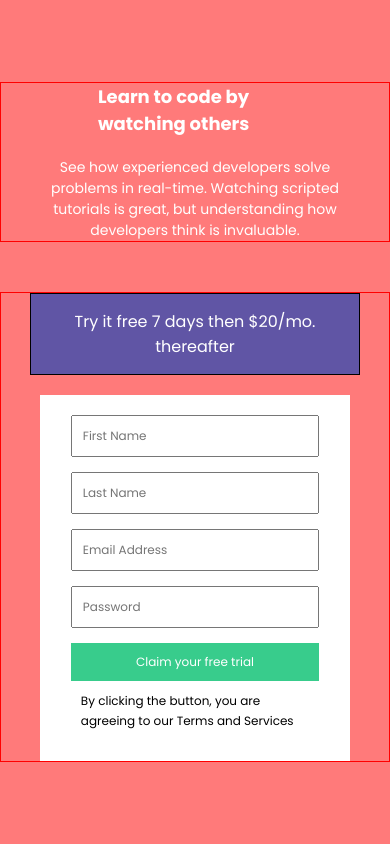
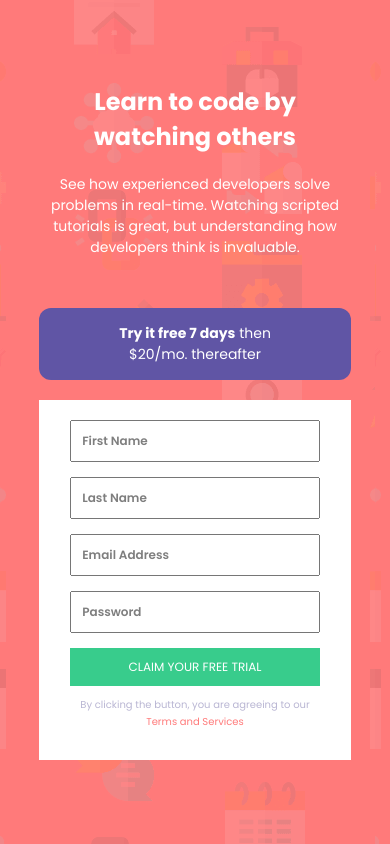
Before and after one commit to vikramvi/Intro-component-with-sign-up-form, a plain HTML site: page index.html in a window 390 px wide. Drawn offline with Linux system fonts and the light colour scheme.

Commit message:
mobile layout styling is completed

```diff
--- a/index.html
+++ b/index.html
@@ -34,7 +34,7 @@
     <!-- Componet 2 -->
     <article class="user-input">
       <h3 class="user-input__title">
-        Try it free 7 days then $20/mo. thereafter
+        <span>Try it free 7 days</span> then $20/mo. thereafter
       </h3>
 
       <form class="user-input__form">
--- a/styles/style.css
+++ b/styles/style.css
@@ -63,11 +63,6 @@ p {
   line-height: 1.7;
 }
 
-.product-info,
-.user-input {
-  border: 1px solid red;
-}
-
 /* ----------- ----------- ----------- ----------- ----------- ------------ */
 /* --------------------------- specific styling --------------------------- */
 /* ----------- ----------- ----------- ----------- ----------- ------------ */
@@ -76,6 +71,7 @@ body {
   display: flex;
   justify-content: center;
   align-items: center;
+  background-image: url("../images/bg-intro-mobile.png");
 }
 
 /* ----------- ----------- ----------- mobile first approach ----------- ----------- ----------- */
@@ -102,13 +98,16 @@ body {
     "product-info__description";
   justify-items: center;
   gap: 2rem;
+
+  padding-top: 8rem;
 }
 
 .product-info__title {
-  width: 50%;
-  font-size: 1.8rem;
+  width: 70%;
+  font-size: 2.4rem;
   font-weight: var(--fw-700);
   color: white;
+  text-align: center;
 }
 
 .product-info__description {
@@ -127,16 +126,23 @@ body {
     "user-input__form";
   gap: 2rem;
   justify-items: center;
+
+  padding-bottom: 8rem;
 }
 
 .user-input__title {
-  width: 85%;
+  width: 80%;
   justify-self: center;
-  padding: 1.5rem 4rem;
-  border: 1px solid black;
+  padding: 1.5rem 6rem;
+  border-radius: 1.2rem;
   text-align: center;
   background-color: var(--clr-accent-blue);
   color: white;
+  font-size: 1.4rem;
+}
+
+.user-input__title > span {
+  font-weight: var(--fw-700);
 }
 
 .user-input__form {
@@ -167,17 +173,36 @@ body {
 .user-input__form-lastname,
 .user-input__form-email,
 .user-input__form-password,
-.user-input__form-button,
-.user-input__form-terms-and-conditions {
+.user-input__form-button {
   padding: 1rem 1rem;
   font-size: 1.2rem;
   width: 80%;
+}
+
+input::placeholder {
+  font-weight: var(--fw-600);
+  opacity: 0.5;
+  color: var(--ff-primary);
+}
+
+.user-input__form-terms-and-conditions {
+  padding: 1rem;
+  width: 80%;
+  text-align: center;
+  color: var(--clr-neutral-grayish-blue);
+  font-size: 1rem;
+}
+
+.user-input__form-terms-and-conditions > span {
+  color: var(--clr-primary-red);
 }
 
 .user-input__form-button {
   background-color: var(--clr-primary-green);
   border: none;
   color: white;
+  text-transform: uppercase;
+  cursor: pointer;
 }
 
 .user-input__form-firstname,
```
